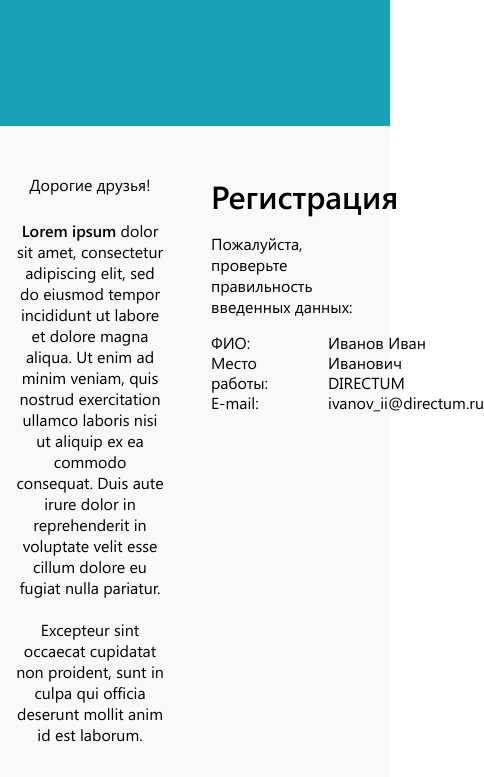
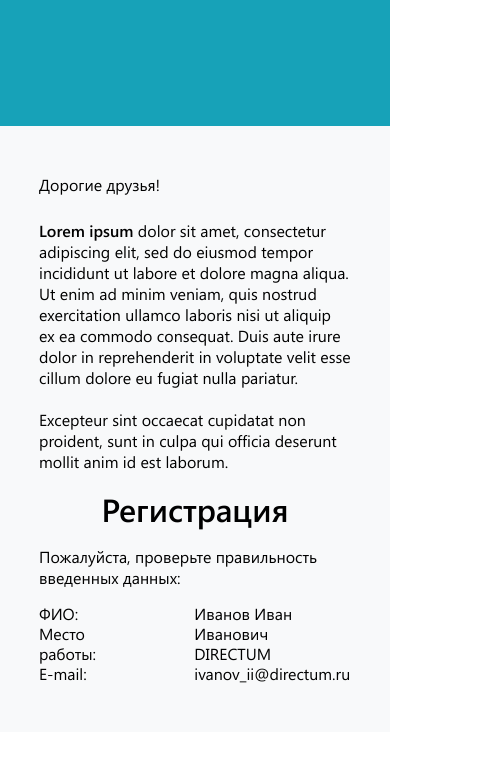
Before and after one commit to LivingstoneDoc/directum-markup-task, a plain HTML site: page index.html in a window 390 px wide. Shown: the part 733-1510 px from the top of the page, 484 px wide, since content can reach past the window. Drawn offline with Linux system fonts and the light colour scheme.

Commit message:
add: page adaptation for 768px

```diff
--- a/style.css
+++ b/style.css
@@ -282,7 +282,7 @@
 }
 
 .footer {
-    min-height: 150px;
+    height: 150px;
     background-color: var(--background-grey);
     margin-top: 48px;
     padding: 45px 0;
@@ -396,7 +396,7 @@
     margin-top: 24px;
     width: 127px;
     height: 38px;
-    padding: 10px 14px;
+    padding: 10px 0;
 }
 
 .registration-btn {
@@ -420,3 +420,33 @@
 .scrollLock {
     overflow: hidden;
 }
+
+@media (max-width: 768px) {
+    .container {
+        max-width: 720px;
+    }
+
+    .info, .price-list, .speakers {
+        padding-left: 23px;
+        padding-right: 23px;
+    }
+
+    .info .info-content {
+        flex-direction: column;
+    }
+
+    .info .info-content .description {
+        width: 100%;
+        text-align: left;
+    }
+
+    .info .info-content .registration-info {
+        width: 100%;
+    }
+
+    .footer {
+        height: 100px;
+        padding: 20px;
+        margin-top: 24px;
+    }
+}
```
